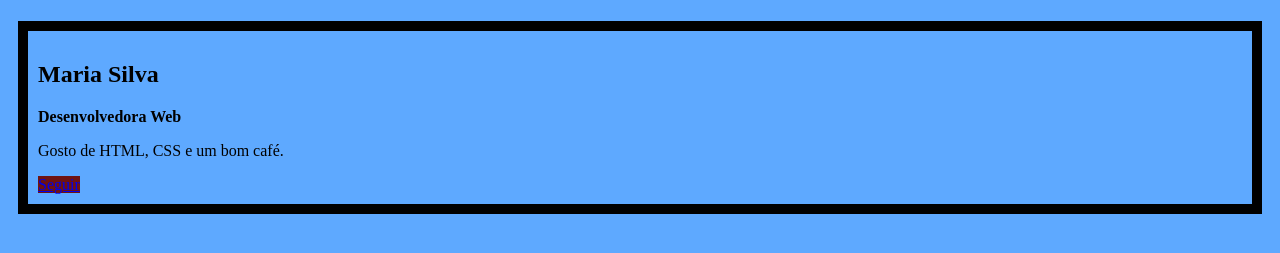
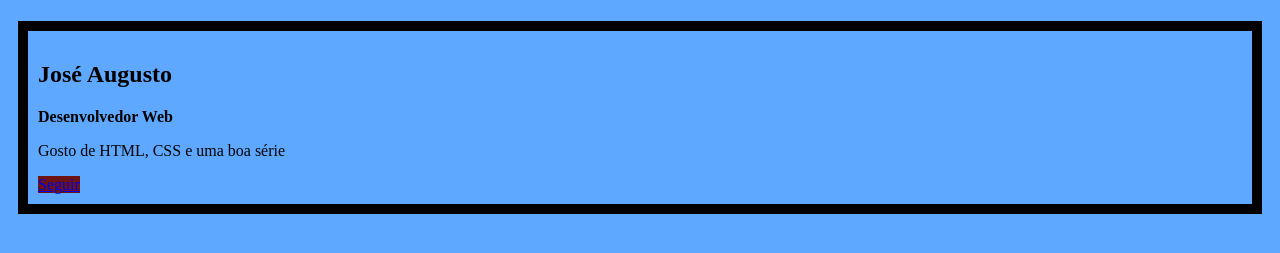
Before and after one commit to Augusto208/-pweb1-ex-b2-00-fundamentos-css, a website: page index.html in a window 1280 px wide. Shown: the part 59-312 px from the top of the page. Drawn offline with Linux system fonts and the light colour scheme.

Commit message:
alterei o html.

```diff
--- a/index.html
+++ b/index.html
@@ -14,9 +14,9 @@
 
   <main>
     <article class="cartao">
-      <h2>Maria Silva</h2>
-      <p class="cargo">Desenvolvedora Web</p>
-      <p>Gosto de HTML, CSS e um bom café.</p>
+      <h2>José Augusto</h2>
+      <p class="cargo">Desenvolvedor Web</p>
+      <p>Gosto de HTML, CSS e uma boa série</p>
       <a class="btn" href="#">Seguir</a>
     </article>
   </main>
```
